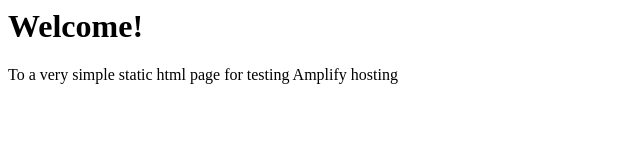
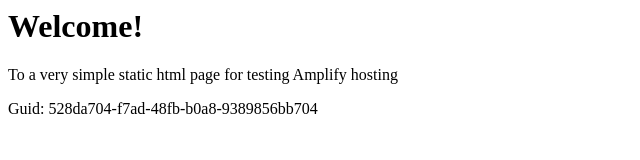
Before and after one commit to aws-aemilia-sin/Github-PR-Commit-Integration-Test-DoNotTouch-v1-preprod-ap-southeast-1, a website: page src/index.html in a window 1280 px wide. Shown: the whole page, without its empty margins (0-640 px from the left). Drawn offline with Linux system fonts and the light colour scheme.

Commit message:
commit from integ tests

```diff
--- a/src/index.html
+++ b/src/index.html
@@ -1,3 +1,5 @@
+
+
 <html lang="en">
 
 <head>
@@ -10,6 +12,6 @@
 <body>
     <h1>Welcome!</h1>
     <p>To a very simple static html page for testing Amplify hosting</p>
-</body>
+    <p>Guid: 528da704-f7ad-48fb-b0a8-9389856bb704</p></body>
 
 </html>
```
